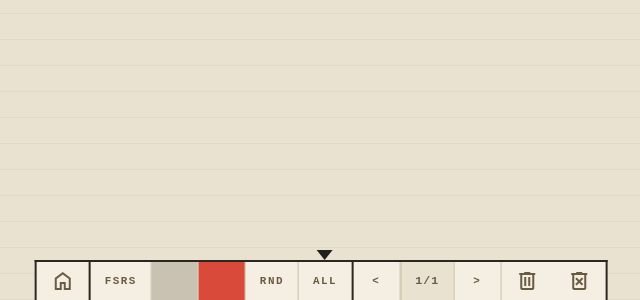
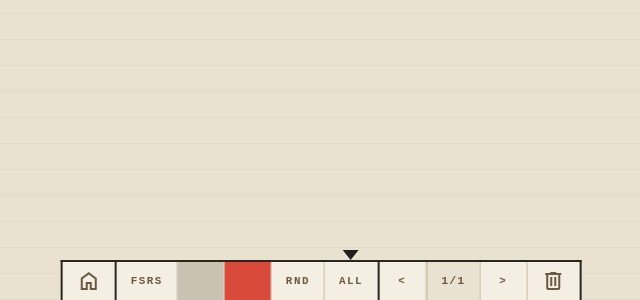
Before and after one commit to fullmetalprogrammist/cardiff, a plain HTML site: page cards.html in a window 1280 px wide. Shown: the part 500-800 px from the top of the page, without its empty margins (319-959 px from the left). Drawn offline with nearby package versions, Linux system fonts and the light colour scheme.

Commit message:
Удалил лишнюю кнопку из нижнего меню

```diff
--- a/cards.html
+++ b/cards.html
@@ -51,10 +51,6 @@
                 aria-label="Очистить прогресс по теме">
             <span class="material-symbols-outlined bottom-bar-icon" aria-hidden="true">delete</span>
         </button>
-        <button type="button" class="bottom-bar-item" id="btn-clear-all"
-                aria-label="Очистить все темы">
-            <span class="material-symbols-outlined bottom-bar-icon" aria-hidden="true">delete_forever</span>
-        </button>
     </div>
 
     <template id="card-template">
```
